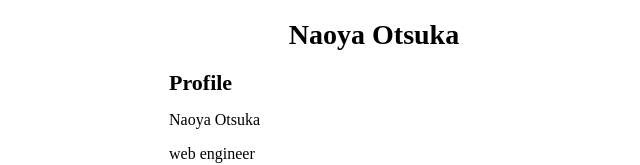
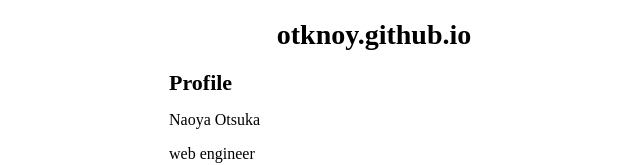
Before and after one commit to otknoy/otknoy.github.io, a Next.js app: page / in a window 1280 px wide. Shown: the top 165 px of the page, without its empty margins (266-906 px from the left). Built offline with nearby package versions, Linux system fonts and the light colour scheme.

Commit message:
fix title

```diff
--- a/package.json
+++ b/package.json
@@ -10,6 +10,7 @@
     "build": "next build && next export",
     "start": "next start",
     "test": "jest",
+    "test:watch": "jest --watch",
     "lint": "eslint ./src"
   },
   "repository": {
--- a/src/components/organisms/Header.tsx
+++ b/src/components/organisms/Header.tsx
@@ -4,7 +4,7 @@ import { PageTitle } from '../atoms/Title'
 
 const Header: React.SFC = () => (
   <header style={{ textAlign: 'center' }}>
-    <PageTitle>Naoya Otsuka</PageTitle>
+    <PageTitle>otknoy.github.io</PageTitle>
   </header>
 )
 
--- a/src/pages/index.tsx
+++ b/src/pages/index.tsx
@@ -10,7 +10,7 @@ import Interest from '../components/organisms/Interest'
 const Home: React.SFC = () => (
   <Template>
     <Head>
-      <title>otknoy</title>
+      <title>otknoy.github.com</title>
       <meta name="description" content="Naoya Otsuka, web engineer" />
       <meta name="viewport" content="width=device-width,initial-scale=1" />
     </Head>
```
Also changed, not shown: 1 other file (tests, documents, lock files or other folders).
